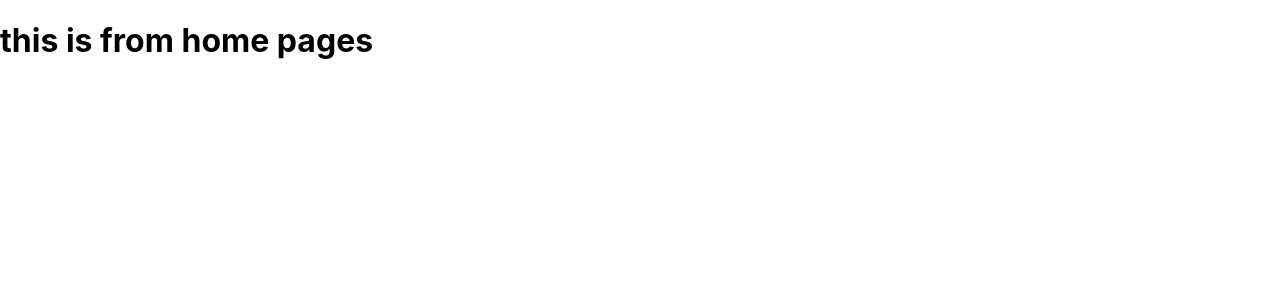
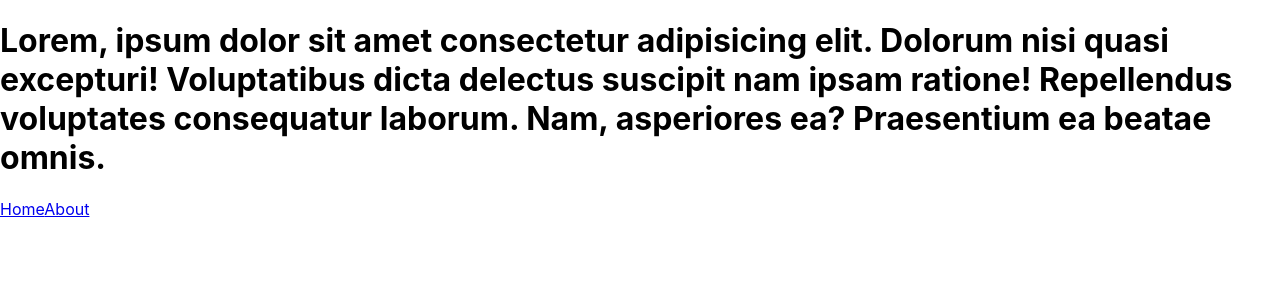
Before and after one commit to Bibek-bohora/gitcolap, a React (Create React App) app: page / in a window 1280 px wide. Shown: the top 300 px of the page. Built offline with nearby package versions, Linux system fonts and the light colour scheme.

Commit message:
change in home

```diff
--- a/package.json
+++ b/package.json
@@ -6,6 +6,7 @@
     "@testing-library/jest-dom": "^5.16.5",
     "@testing-library/react": "^13.4.0",
     "@testing-library/user-event": "^13.5.0",
+    "axios": "^1.2.0",
     "react": "^18.2.0",
     "react-dom": "^18.2.0",
     "react-router-dom": "^6.4.4",
--- a/src/pages/Home.jsx
+++ b/src/pages/Home.jsx
@@ -3,8 +3,9 @@ import React from 'react'
 const Home = () => {
   return (
     <div>
-
-    <h1>this is from home pages</h1>
+         <h1>Lorem, ipsum dolor sit amet consectetur adipisicing elit. Dolorum nisi quasi excepturi! Voluptatibus dicta delectus suscipit nam ipsam ratione! Repellendus voluptates consequatur laborum. Nam, asperiores ea? Praesentium ea beatae omnis.</h1>
+     <a href="/">Home</a>
+     <a href="/about">About</a>
 
     </div>
   )
```
Also changed, not shown: 1 other file (tests, documents, lock files or other folders).
